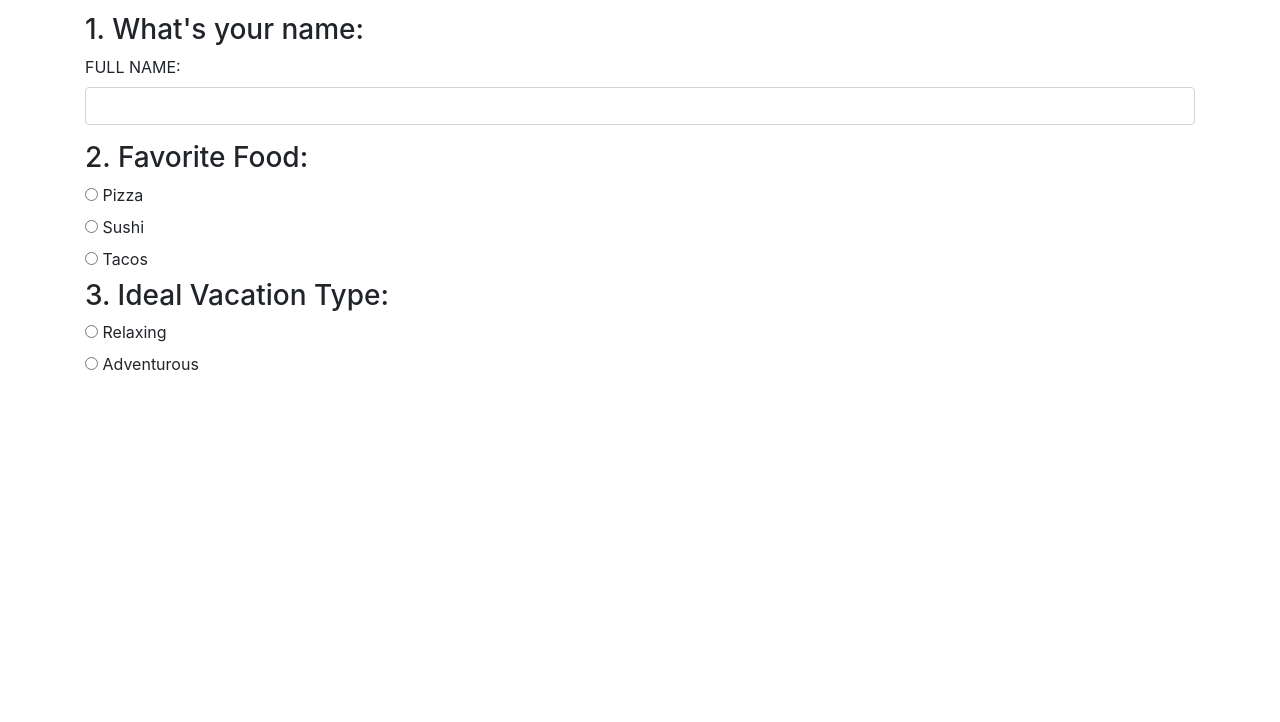
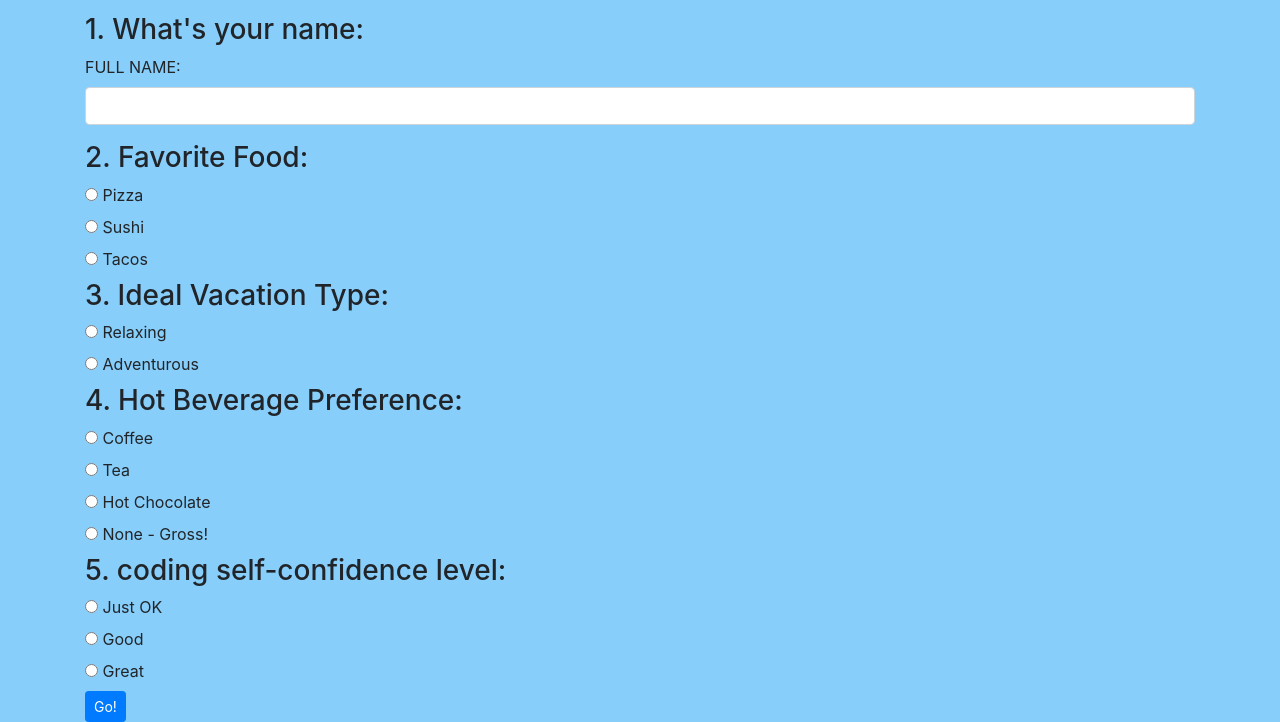
Before and after one commit to jlake89/language-suggester, a plain HTML site: page index.html in a window 1280 px wide. Shown: the part 129-851 px from the top of the page. Before the commit the page ends 800 px from the top, so only its background shows below. Drawn offline with Linux system fonts and the light colour scheme.

Commit message:
add all five questions, more HTML and CSS an button

```diff
--- a/css/styles.css
+++ b/css/styles.css
@@ -7,3 +7,6 @@ h2 {
 p {
   text-align: center;
 }
+body {
+  background-color: #87CEFA;
+}
--- a/index.html
+++ b/index.html
@@ -16,7 +16,7 @@
   <h2>Helping you figure out a language to learn!</h2>
   <p>Simply answer the questions below to tell you what language to learn!</p>
 
-  <!QUESRTION ONE>
+  <!QUESTION ONE>
   <h3>1. What's your name:</h3>
   <div class="form-group">
     <label for="name">FULL NAME:</label>
@@ -60,7 +60,57 @@
   </div>
 
   <!QUESTION FOUR>
+  <h3>4. Hot Beverage Preference:</h3>
+  <div class="radio">
+    <label>
+      <input type="radio" name="beverage" value="coffee">
+      Coffee
+    </label>
+  </div>
+  <div class="radio">
+    <label>
+      <input type="radio" name="beverage" value="tea">
+      Tea
+    </label>
+  </div>
+  <div class="radio">
+    <label>
+      <input type="radio" name="beverage" value="coco">
+      Hot Chocolate
+    </label>
+    <div class="radio">
+      <label>
+        <input type="radio" name="beverage" value="none">
+        None - Gross!
+      </label>
+  </div>
 
+
+  <!QUESTION FIVE>
+  <h3>5. coding self-confidence level:</h3>
+  <div class="radio">
+    <label>
+      <input type="radio" name="level" value="ok">
+      Just OK
+    </label>
+  </div>
+  <div class="radio">
+    <label>
+      <input type="radio" name="level" value="good">
+      Good
+    </label>
+  </div>
+  <div class="radio">
+    <label>
+      <input type="radio" name="level" value="great">
+      Great
+    </label>
+  </div>
+
+  <!BUTTON>
+  <button type="submit" class="btn btn-primary btn-sm">Go!</button>
+</form>
+<div id="output">
 
 
 </div>
```
